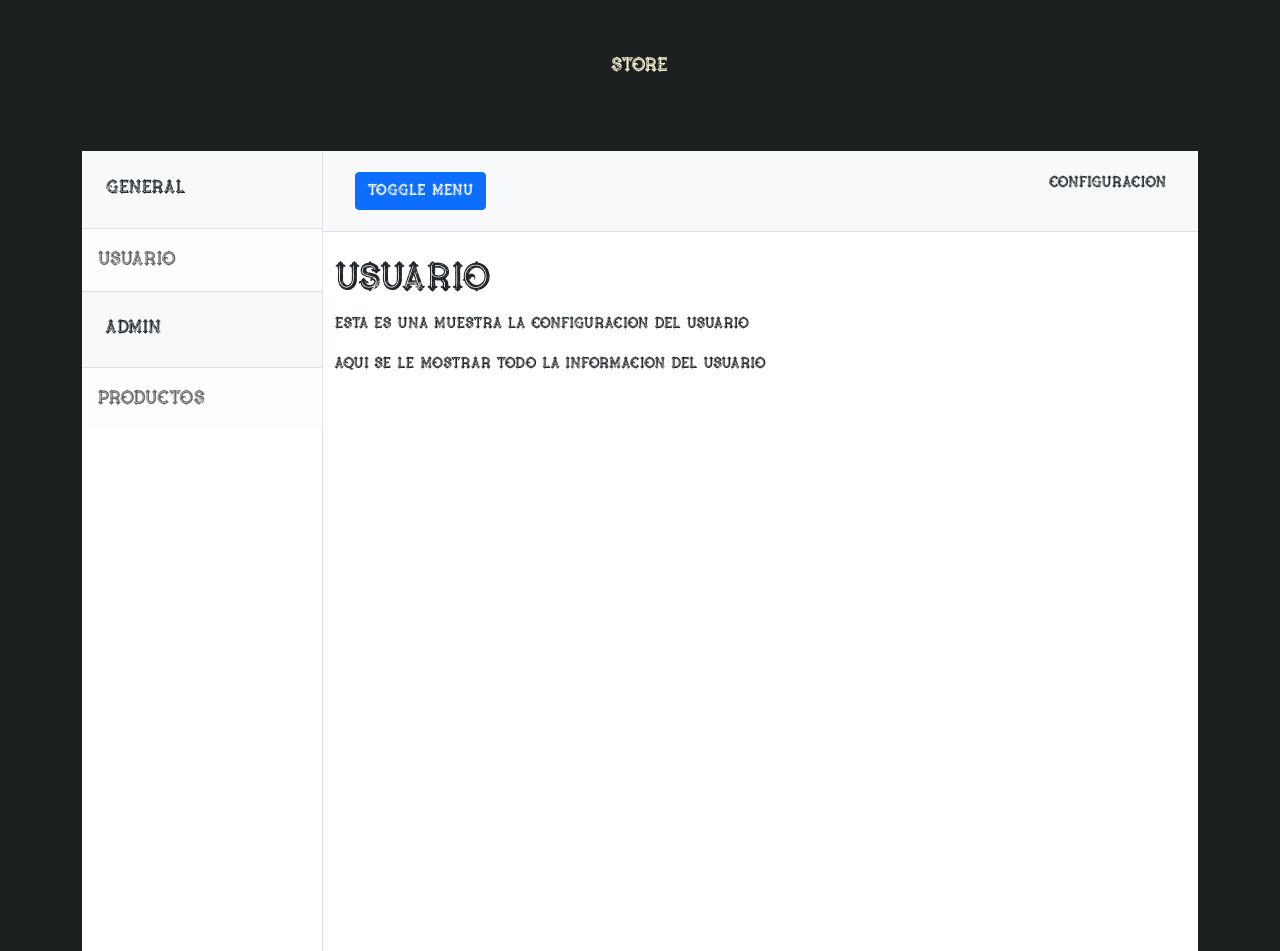
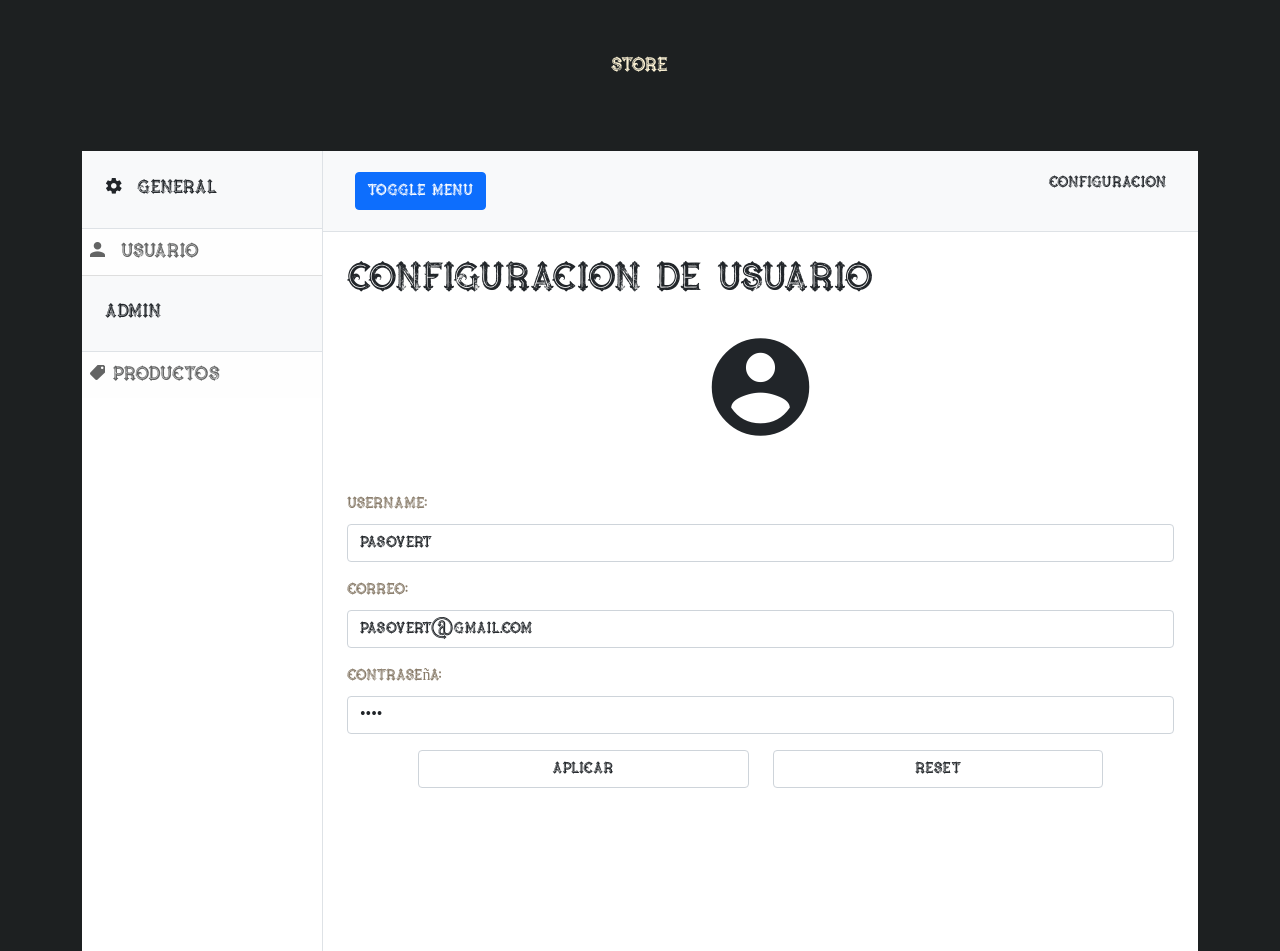
Before and after one commit to pasovertcode/shop-bebidas-flask, a Flask app: page /user/profile in a window 1280 px wide. Shown: the part 218-1169 px from the top of the page. Run offline with Flask 2, Linux system fonts and the light colour scheme; a user stored in the database is signed in; data comes from the database, SQL or seed files in the repository; both versions use the stored data as it was after the commit; some libraries are stand-ins or nearby versions.

Commit message:
adding new js modules like datatable and fixing JQuery declaration

```diff
--- a/app/controller/user_controller.py
+++ b/app/controller/user_controller.py
@@ -13,6 +13,11 @@ def obtenerProductos():
     cursor.execute(sql)
     return cursor.fetchall()
 
+def obtenerDataUsuario():
+    db = database.get_db()
+    cursor = db.cursor()
+    datauser = cursor.execute("SELECT * from usuarios WHERE username = :user", {"user": session['username']}).fetchone()
+    return datauser
 
 def LoginUsuario(user, password):
     db = database.get_db()
--- a/app/static/css/style.css
+++ b/app/static/css/style.css
@@ -124,6 +124,13 @@ input::-webkit-input-placeholder {
 a {
   font-size: 20px;
 }
+#dataTableProduct_filter label input{
+  color: white;
+  background-color: black;
+}
+#icon-logo{
+  font-size: 120px;
+}
 
 .info-user{
   position: absolute;
--- a/app/static/js/scripts.js
+++ b/app/static/js/scripts.js
@@ -6,6 +6,18 @@
 //
 // Scripts
 //
+
+
+var table = new DataTable('#dataTableProduct', {
+    // options
+});
+$('#dataTableProduct tbody').on( 'click', 'tr', function () {
+    console.log( table.row( this ).data() );
+    var datarow = table.row( this ).data();
+    datarow[0] = 100;
+    table.row(this).data(datarow).draw();
+} );
+
 
 window.addEventListener('DOMContentLoaded', event => {
 
@@ -23,4 +35,28 @@ window.addEventListener('DOMContentLoaded', event => {
         });
     }
 
+    const a_user = document.body.querySelector('#form-user');
+    const a_product = document.body.querySelector('#form-product');
+    const form_user = document.body.querySelector('#user-control-form');
+    const form_product = document.body.querySelector('#product-control-form');
+    if (a_user)
+    {
+        a_user.addEventListener('click', event => {
+            event.preventDefault();
+            form_product.style.display = "none";
+            form_user.style.display = "block";
+
+        });
+    }
+    if (a_product)
+    {
+        a_product.addEventListener('click', event => {
+            event.preventDefault();
+            form_user.style.display = "none";
+            form_product.style.display = "block";
+        });
+
+    }
+
+
 });
--- a/app/templates/public/templates/public_template.html
+++ b/app/templates/public/templates/public_template.html
@@ -22,6 +22,17 @@
       rel="stylesheet"
       href="{{ url_for('static', filename='css/login.css')}}"
       />
+
+      <link href="https://unpkg.com/ionicons@4.5.10-0/dist/css/ionicons.min.css" rel="stylesheet">
+
+      <script src="https://code.jquery.com/jquery-3.5.1.slim.min.js" integrity="sha384-DfXdz2htPH0lsSSs5nCTpuj/zy4C+OGpamoFVy38MVBnE+IbbVYUew+OrCXaRkfj" crossorigin="anonymous"></script>
+      <script src="https://cdn.jsdelivr.net/npm/popper.js@1.16.1/dist/umd/popper.min.js" integrity="sha384-9/reFTGAW83EW2RDu2S0VKaIzap3H66lZH81PoYlFhbGU+6BZp6G7niu735Sk7lN" crossorigin="anonymous"></script>
+      <script src="https://cdn.jsdelivr.net/npm/bootstrap@4.6.0/dist/js/bootstrap.min.js" integrity="sha384-+YQ4JLhjyBLPDQt//I+STsc9iw4uQqACwlvpslubQzn4u2UU2UFM80nGisd026JF" crossorigin="anonymous"></script>
+
+
+      <link rel="stylesheet" type="text/css" href="https://cdn.datatables.net/1.11.3/css/jquery.dataTables.css">
+
+<script type="text/javascript" charset="utf8" src="https://cdn.datatables.net/1.11.3/js/jquery.dataTables.js"></script>
   </head>
   <body>
 
@@ -87,21 +98,10 @@
     </script>
      <!-- Optional JavaScript -->
     <!-- jQuery first, then Popper.js, then Bootstrap JS -->
-    <script
-      src="https://code.jquery.com/jquery-3.2.1.slim.min.js"
-      integrity="sha384-KJ3o2DKtIkvYIK3UENzmM7KCkRr/rE9/Qpg6aAZGJwFDMVNA/GpGFF93hXpG5KkN"
-      crossorigin="anonymous"
-    ></script>
-    <script
-      src="https://cdnjs.cloudflare.com/ajax/libs/popper.js/1.12.9/umd/popper.min.js"
-      integrity="sha384-ApNbgh9B+Y1QKtv3Rn7W3mgPxhU9K/ScQsAP7hUibX39j7fakFPskvXusvfa0b4Q"
-      crossorigin="anonymous"
-    ></script>
-    <script
-      src="https://maxcdn.bootstrapcdn.com/bootstrap/4.0.0/js/bootstrap.min.js"
-      integrity="sha384-JZR6Spejh4U02d8jOt6vLEHfe/JQGiRRSQQxSfFWpi1MquVdAyjUar5+76PVCmYl"
-      crossorigin="anonymous"
-    ></script>
+
+
+
+
 
       {% block body %}
       {% endblock %}
--- a/app/templates/public/user-profile.html
+++ b/app/templates/public/user-profile.html
@@ -6,16 +6,18 @@
     <div class="d-flex" id="wrapper">
         <!-- Sidebar-->
         <div class="border-end bg-white" id="sidebar-wrapper">
-          <div class="sidebar-heading border-bottom bg-light p-4">General</div>
+          <div class="sidebar-heading border-bottom bg-light p-4 align-self-center"><i class="icon ion-md-settings mr-2"></i>  General</div>
           <div class="list-group list-group-flush">
-              <a class="list-group-item list-group-item-action list-group-item-light p-3" href="#!">Usuario</a>
+
+              <a id="form-user" class="list-group-item list-group-item-action list-group-item-light p-2 " href="#!"> <i class="icon ion-md-person mr-2"></i>  Usuario</a>
               {%if session['type'] == 1 %}
 
                 <div class="sidebar-heading border-bottom bg-light p-4">ADMIN</div>
-                <a class="list-group-item list-group-item-action list-group-item-light p-3" href="#!">Productos</a>
+
+                <a id="form-product" class="list-group-item list-group-item-action list-group-item-light p-2" href="#!"><i class="icon ion-md-pricetag mr-2"></i>Productos</a>
               {% elif session['type'] == 2 %}
               <div class="sidebar-heading border-bottom bg-light p-4">SUPER ADMIN</div>
-              <a class="list-group-item list-group-item-action list-group-item-light p-3" href="#!">Productos</a>
+              <a id="form-product" class="list-group-item list-group-item-action list-group-item-light p-2" href="#!"><i class="icon ion-md-pricetag mr-2"></i>Productos</a>
               {% endif %}
 
           </div>
@@ -27,18 +29,95 @@
         <nav class="navbar navbar-expand-lg navbar-light bg-light border-bottom">
             <div class="container-fluid d-flex">
                 <button class="btn btn-primary" id="sidebarToggle">Toggle Menu</button>
-                <button class="navbar-toggler" type="button" data-bs-toggle="collapse" data-bs-target="#navbarSupportedContent" aria-controls="navbarSupportedContent" aria-expanded="false" aria-label="Toggle navigation"><span class="navbar-toggler-icon"></span></button>
                 <p class="justify-content-center">Configuracion</p>
             </div>
         </nav>
         <!-- Page content-->
         <div class="container-fluid bg-white">
-            <h1 class="mt-4">Usuario</h1>
-            <p>Esta es una muestra la configuracion del usuario</p>
-            <p>
-                Aqui se le mostrar todo la informacion del usuario
+          <!-- USER -->
+          <section id="user-control-form">
+            <div class="container d-flex justify-content-center">
+              <div class="row">
+              <h1 class="mt-4">Configuracion de Usuario</h1>
+              <div class="col-lg-12">
+                <div class="d-flex justify-content-center">
 
-            </p>
+                  <i class="icon ion-md-contact" id="icon-logo" size="large"></i>
+                </div>
+
+              </div>
+              <form action="" id="user-form" method="POST" role="form" style="display:block;">
+                  <div class="form-group">
+                    <label for="inputexample" class="form-label">Username:</label>
+										<input type="text" name="username" id="username" tabindex="1" class="form-control" value="{{ user_data[2] }}" >
+									</div>
+                  <div class="form-group">
+                    <label for="inputexample" class="form-label">Correo:</label>
+                    <input type="email" name="email" id="e-mail" tabindex="2" class="form-control" value="{{ user_data[6] }}" >
+                  </div>
+                  <div class="form-group">
+                    <label for="inputexample" class="form-label">Contraseña:</label>
+                    <input type="password" name="password" id="pass" tabindex="3" class="form-control" value="{{ user_data[3] }}" >
+                  </div>
+                  <div class="row d-flex justify-content-center">
+                    <div class="col-5">
+                      <input type="submit" name="user-update" id="user-update" tabindex="4" class="form-control btb btn-login" value="Aplicar">
+
+                    </div>
+                    <div class="col-5">
+                      <input type="submit" name="user-update" id="user-update" tabindex="4" class="form-control btb btn-login" value="RESET">
+
+                    </div>
+                  </div>
+                </form>
+              </div>
+            </div>
+          </section>
+
+           <!-- PRODUCTOS -->
+           <section id = "product-control-form" style="display: none;" >
+             <div class="container">
+               <div class="row">
+                 <div class="col-12">
+                   <h1 class="mt-4">Configuracion de Productos</h1>
+                 </div>
+               </div>
+               <div class="row">
+                  <div class="col-12">
+                    <div class="table-responsive">
+                      <table id="dataTableProduct" class="table table-bordered table-striped table-sm mb-0" cellspacing ="0" width="100%">
+                        <thead>
+                          <tr>
+                            <th scope="col">ID</th>
+                            <th scope="col">NOMBRE</th>
+                            <th scope="col">CODIGO</th>
+                            <th scope="col">INFORMACION</th>
+                            <th scope="col">PRECIO</th>
+                            <th scope="col">ESTADO</th>
+                          </tr>
+                        </thead>
+                        <tbody>
+                          {% for product in product_data %}
+                            <tr>
+                              <td>{{product[0]}}</td>
+                              <td>{{product[1]}}</td>
+                              <td>{{product[2]}}</td>
+                              <td>{{product[3]}}</td>
+                              <td>{{product[4]}}</td>
+                              <td>{{product[5]}}</td>
+                            </tr>
+                          {% endfor %}
+
+                        </tbody>
+                      </table>
+
+                    </div>
+                  </div>
+               </div>
+             </div>
+           </section>
+
+
         </div>
     </div>
   </div>
--- a/app/user_routes.py
+++ b/app/user_routes.py
@@ -1,16 +1,19 @@
 from flask.templating import render_template
 from app import app
 from flask import session
+from app.controller import user_controller
 
 @app.route("/user/profile")
 def user_profile():
     # if session is on and verify what type of user is and get template of .
     if session.get('logged_in') == True:
-        """ if session['type'] == 1:
-            return render_template('admin/admin-profile.html')
+        data = user_controller.obtenerDataUsuario()
+        if session['type'] == 1:
+            return render_template('public/user-profile.html',user_data=data)
         elif session['type'] == 2:
-            return render_template('admin/super-admin-profile.html')
-         """
-        return render_template('public/user-profile.html')
+            data_product = user_controller.obtenerProductos()
+            return render_template('public/user-profile.html',user_data=data, product_data = data_product )
+
+        return render_template('public/user-profile.html', user_data=data) ## THIS ISN'T A FUCKING ERROR.
 
     return render_template('public/error.html', error = "Error 404 not found")
```
Also changed, not shown: README.md, database/blackrock.db.
